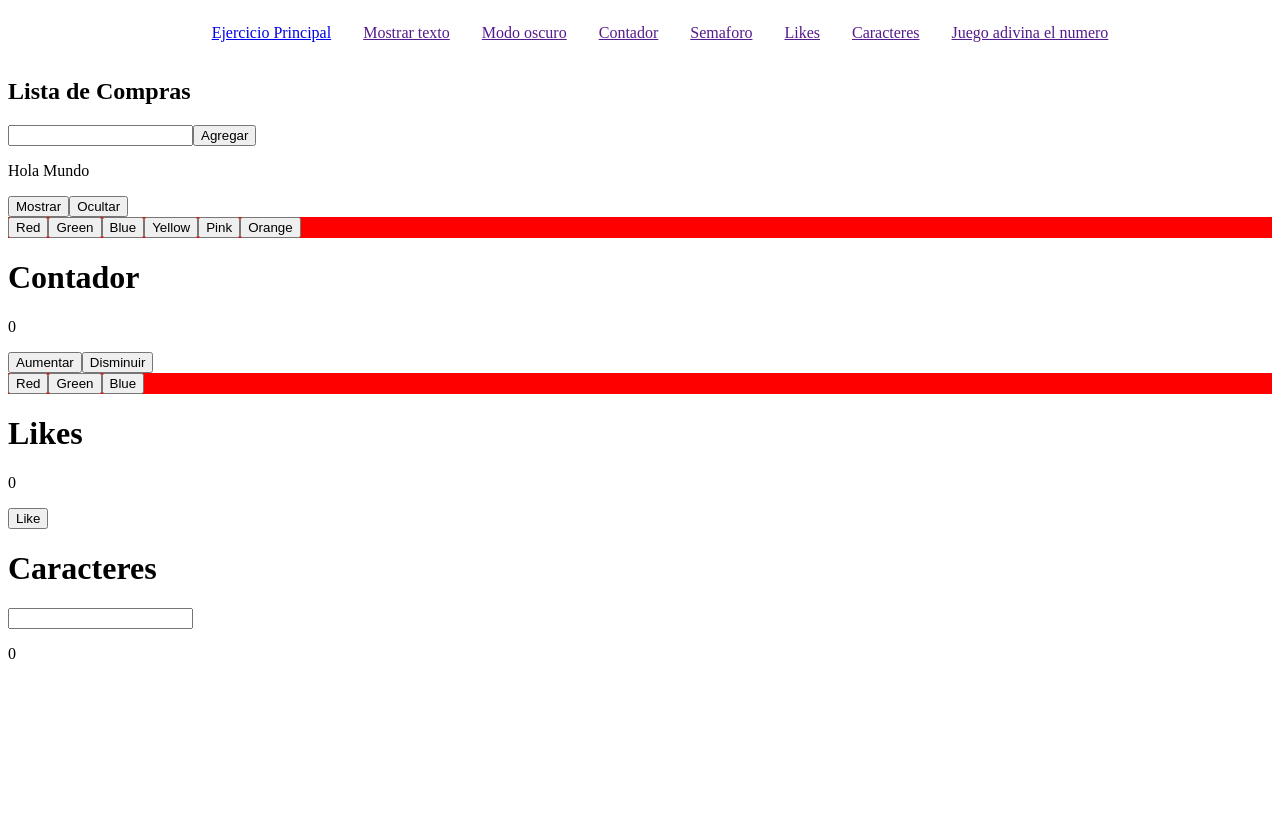
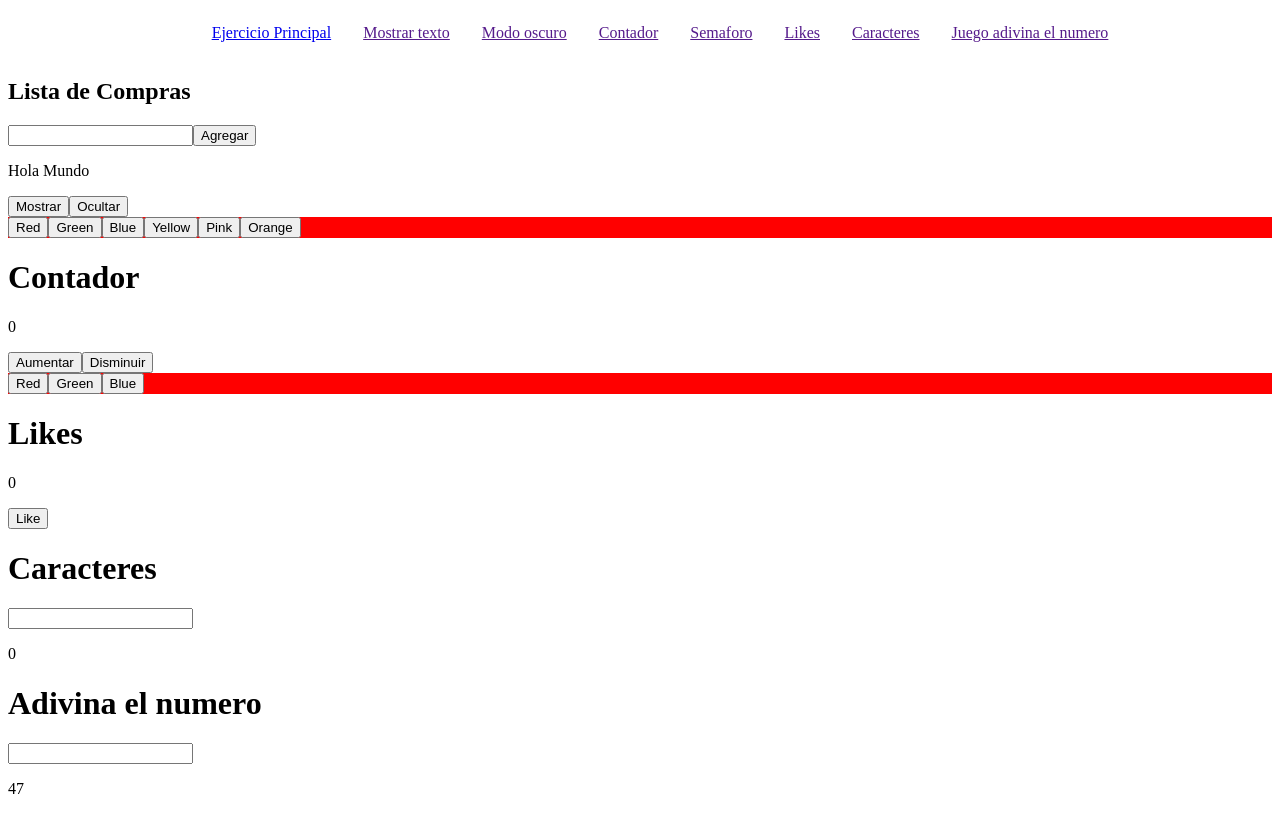
Before and after one commit to Chimal-sn/Manejo-de-Estado, a React (Vite) app in the folder manejo-estado/: page / in a window 1280 px wide. Built offline with nearby package versions, Linux system fonts and the light colour scheme.

Commit message:
Ft. Adivina el numero

```diff
--- a/manejo-estado/src/App.jsx
+++ b/manejo-estado/src/App.jsx
@@ -5,6 +5,7 @@ import Contador from './componentes/contador'
 import Semaforo from './componentes/semaforo'
 import Likes from './componentes/likes'
 import Caracteres from './componentes/caracteres'
+import Adivinar from './componentes/adivina'
 
 function App() {
   return (
@@ -16,6 +17,7 @@ function App() {
       <Semaforo />
       <Likes />
       <Caracteres />
+      <Adivinar />
     </>
   )
 }
--- /dev/null
+++ b/manejo-estado/src/componentes/adivina.jsx
@@ -0,0 +1,30 @@
+import { useState } from "react"
+
+function Adivinar() {
+
+    const [numero, setNumero] = useState(Math.floor(Math.random() * 50) + 1)
+    const [mensaje, setMensaje] = useState("")
+
+    const adivinar = (e) => {
+        const Valor = Number(e.target.value)
+        if (Valor === numero) {
+            setMensaje("Numero encontrado")
+        } else if (Valor > numero) {
+            setMensaje("Alto del numero correcto")
+        } else {
+            setMensaje("Bajo del numero correcto")
+        }
+    }
+
+    return (
+        <div>
+            <h1>Adivina el numero</h1>
+            <input type="number" onChange={adivinar} />
+            <p>{mensaje}</p>
+            <p>{numero}</p>
+        </div>
+    )
+
+}
+
+export default Adivinar
```
